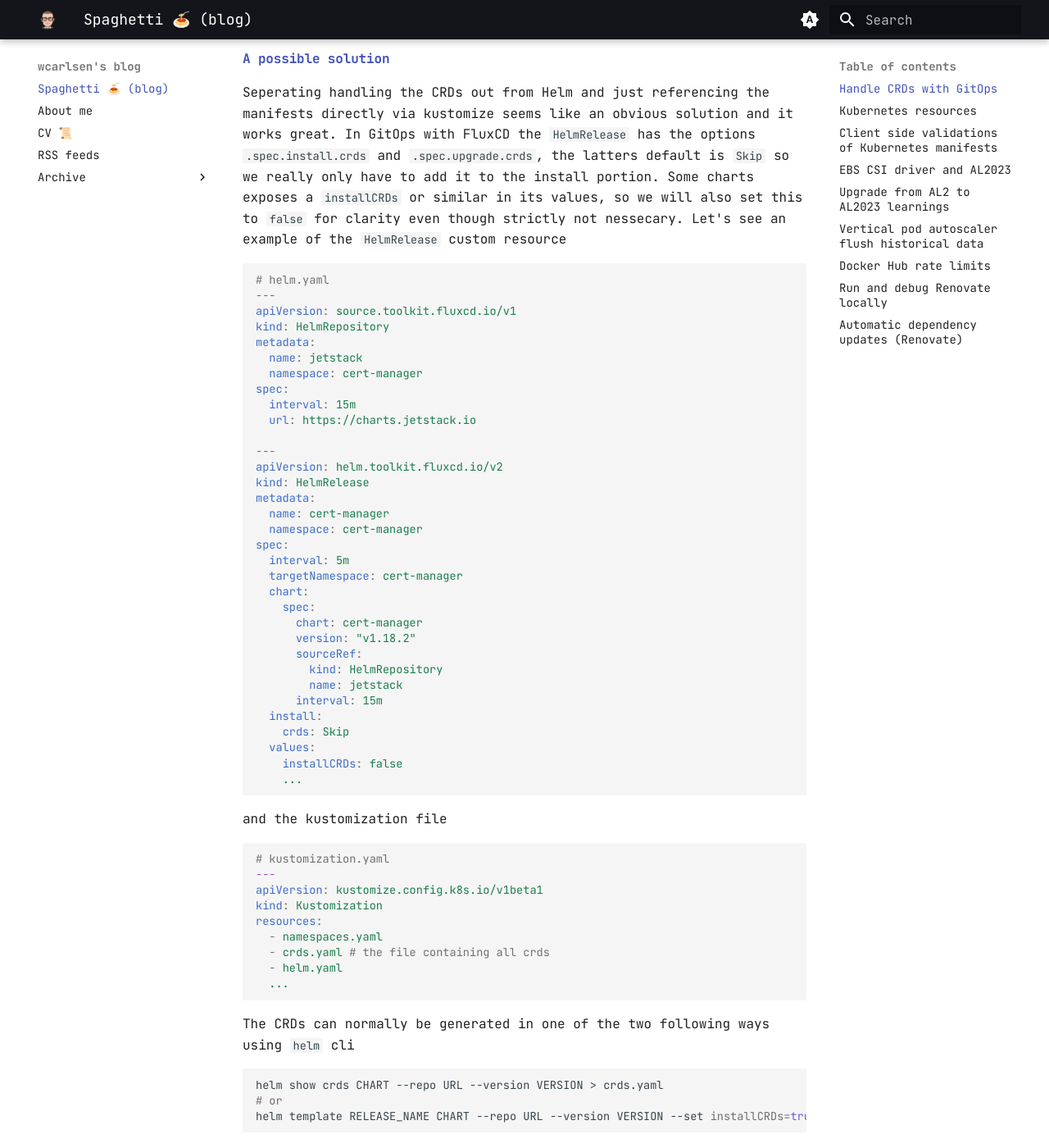
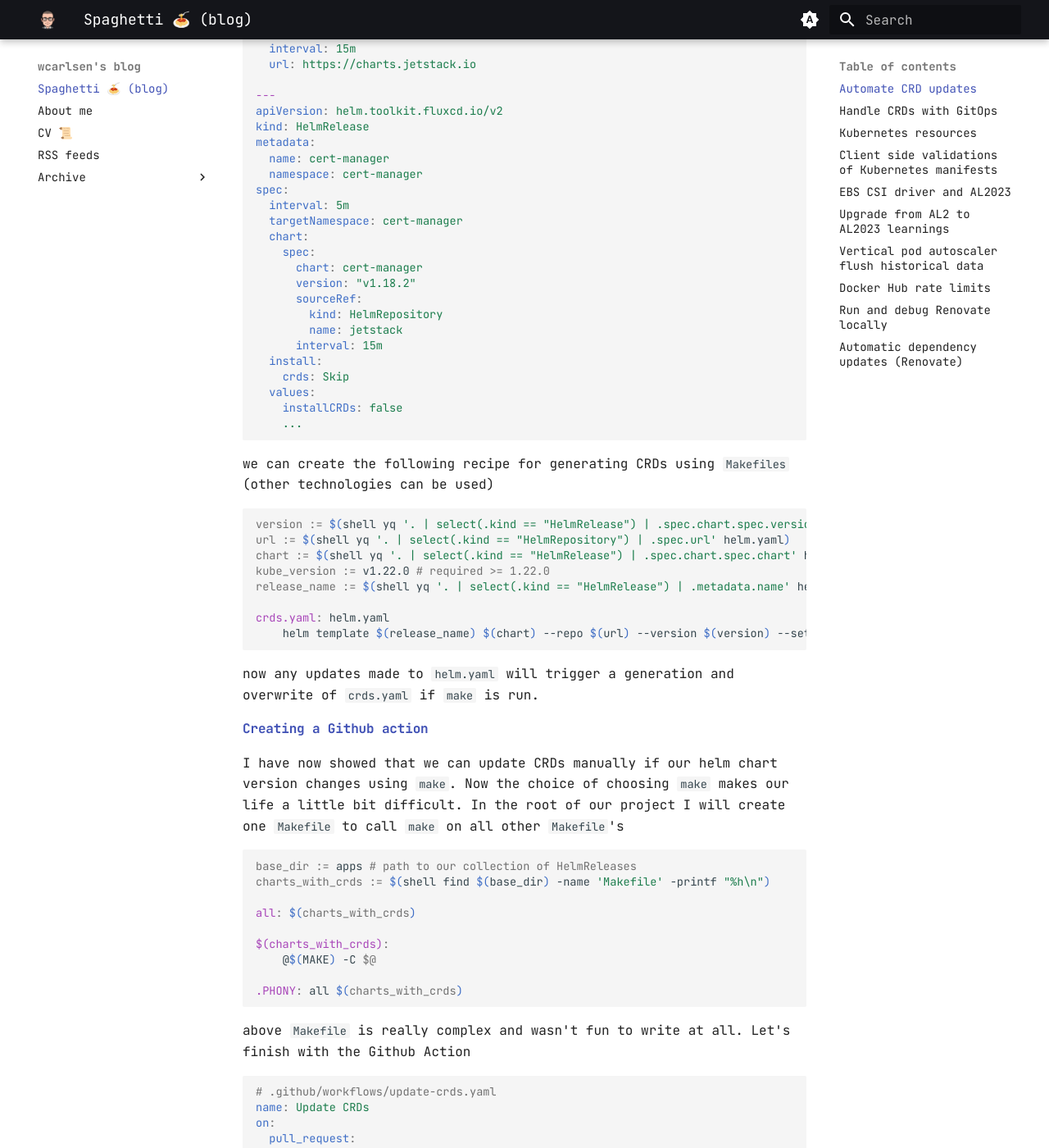
Before and after one commit to wcarlsen/wcarlsen.github.io, an MkDocs documentation site: the page built from docs/index.md, in a window 1280 px wide and 1400 px high, scrolled down 720 px. Shown: the whole window at 82% size. Built offline with MkDocs 1.6.1 and Material for MkDocs 9.7.7, drawn with Linux system fonts in a browser that asks for light colours; emoji names are drawn with the system emoji font; some of the changed text lies outside the part shown.

Commit message:
Added post about automation of CRD updates
Signed-off-by: Willi Carlsen <carlsenwilli@gmail.com>

````diff
--- /dev/null
+++ b/docs/posts/2025-10-25-automate-crd-updates.md
@@ -0,0 +1,141 @@
+---
+date: 2025-10-25
+tags:
+  - kubernetes
+  - gitops
+  - flux
+  - helm
+  - github
+---
+
+# Automate CRD updates
+
+In the previous post about **Handle CRDs with GitOps** I showed that CRDs for a helm chart can be generated using the `helm` cli and this enabled us to manage the full lifecycle of CRDs. In this post I will show automation around this, so that a helm chart version update triggers updates to the CRDs aswell.
+
+
+### Requirements
+
+* helm
+* yq
+
+### Creating recipies for CRD generation
+
+Considering our previous example for a `HelmRelease` for cert-manager
+
+```yaml
+# helm.yaml
+---
+apiVersion: source.toolkit.fluxcd.io/v1
+kind: HelmRepository
+metadata:
+  name: jetstack
+  namespace: cert-manager
+spec:
+  interval: 15m
+  url: https://charts.jetstack.io
+
+---
+apiVersion: helm.toolkit.fluxcd.io/v2
+kind: HelmRelease
+metadata:
+  name: cert-manager
+  namespace: cert-manager
+spec:
+  interval: 5m
+  targetNamespace: cert-manager
+  chart:
+    spec:
+      chart: cert-manager
+      version: "v1.18.2"
+      sourceRef:
+        kind: HelmRepository
+        name: jetstack
+      interval: 15m
+  install:
+    crds: Skip
+  values:
+    installCRDs: false
+    ...
+```
+
+we can create the following recipe for generating CRDs using `Makefiles` (other technologies can be used)
+
+```make
+version := $(shell yq '. | select(.kind == "HelmRelease") | .spec.chart.spec.version' helm.yaml)
+url := $(shell yq '. | select(.kind == "HelmRepository") | .spec.url' helm.yaml)
+chart := $(shell yq '. | select(.kind == "HelmRelease") | .spec.chart.spec.chart' helm.yaml)
+kube_version := v1.22.0 # required >= 1.22.0
+release_name := $(shell yq '. | select(.kind == "HelmRelease") | .metadata.name' helm.yaml)
+
+crds.yaml: helm.yaml
+	helm template $(release_name) $(chart) --repo $(url) --version $(version) --set installCRDs=true --kube-version $(kube_version) | yq '. | select(.kind == "CustomResourceDefinition")' > $@
+```
+
+now any updates made to `helm.yaml` will trigger a generation and overwrite of `crds.yaml` if `make` is run.
+
+### Creating a Github action
+
+I have now showed that we can update CRDs manually if our helm chart version changes using `make`. Now the choice of choosing `make` makes our life a little bit difficult. In the root of our project I will create one `Makefile` to call `make` on all other `Makefile`'s
+
+
+```make
+base_dir := apps # path to our collection of HelmReleases
+charts_with_crds := $(shell find $(base_dir) -name 'Makefile' -printf "%h\n")
+
+all: $(charts_with_crds)
+
+$(charts_with_crds):
+	@$(MAKE) -C $@
+
+.PHONY: all $(charts_with_crds)
+```
+
+above `Makefile` is really complex and wasn't fun to write at all. Let's finish with the Github Action
+
+```yaml
+# .github/workflows/update-crds.yaml
+name: Update CRDs
+on:
+  pull_request:
+    paths:
+      - "apps/*/**.yaml"
+      - "apps/*/**.yml"
+jobs:
+  update-crds:
+    runs-on: ubuntu-latest
+    steps:
+    - uses: actions/checkout@v4
+      with:
+        ref: ${{ github.event.pull_request.head.ref }}
+
+    - uses: alexellis/arkade-get@master
+      with:
+        helm: latest
+        yq: latest
+
+    - name: Get changed helm files
+      id: changed-files
+      uses: tj-actions/changed-files@v46
+      with:
+        files: |
+          apps/*/helm.yaml
+
+    - name: Touch all changed helm files
+      env:
+        ALL_CHANGED_FILES: ${{ steps.changed-files.outputs.all_changed_files }}
+      run: |
+        for file in ${ALL_CHANGED_FILES}; do
+          echo "touching file: ${file}"
+          touch ${file}
+        done
+
+    - name: Update CRDs
+      run: make
+
+    - uses: EndBug/add-and-commit@v9
+      with:
+        add: ./apps/*/crds.yaml
+        message: "Update CRDs"
+```
+
+So now when updates are made to our `helm.yaml` files updated `crds.yaml` are commited back by above workflow. The benefit is that changes to CRDs becomes really transparent.
--- a/docs/posts/2025-10-25-handle-crds-with-gitops.md
+++ b/docs/posts/2025-10-25-handle-crds-with-gitops.md
@@ -13,7 +13,7 @@ In this post we will discuss caveats with full lifecycle management of Custom Re
 
 ### Helm caveats with CRDs lifecycle management
 
-Helm is very good getting CRDs into the cluster at install, but updating and deleting them is where problems tend to arrise. There are solutions in place, like seperate chart for CRDs, but it is very much dependent on how the chart is structured and implemented. Helm documentation has a full section on this [here](https://helm.sh/docs/chart_best_practices/custom_resource_definitions/). In summary they write
+Helm is very good at getting CRDs into the cluster at install, but updating and deleting them is where problems tend to arrise. There are solutions in place, like seperate chart for CRDs, but it is very much dependent on how the chart is structured and implemented. Helm documentation has a full section on this [here](https://helm.sh/docs/chart_best_practices/custom_resource_definitions/). In summary they write
 
 > There is no support at this time for upgrading or deleting CRDs using Helm. This was an explicit decision after much community discussion due to the danger for unintentional data loss. Furthermore, there is currently no community consensus around how to handle CRDs and their lifecycle. As this evolves, Helm will add support for those use cases
 
````
